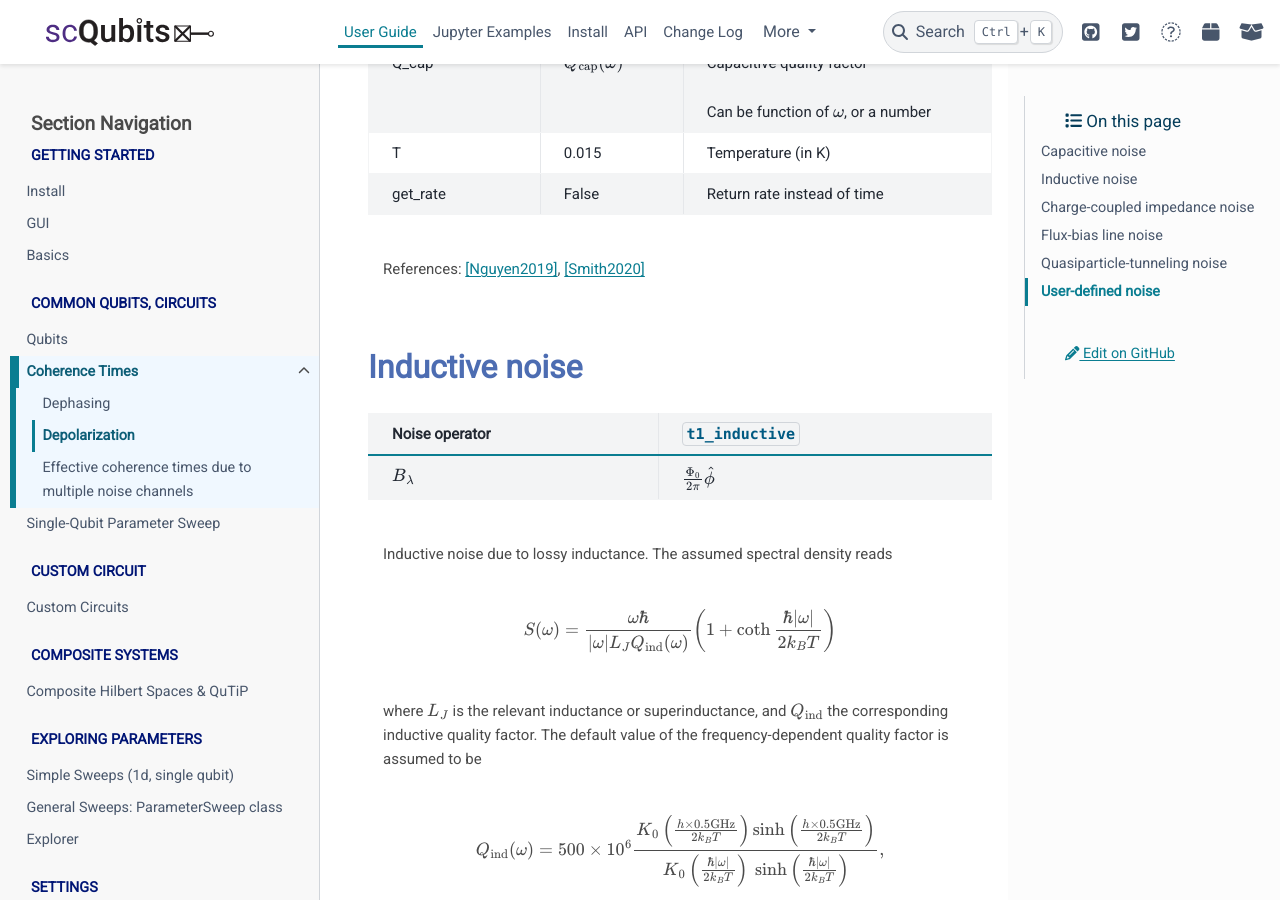
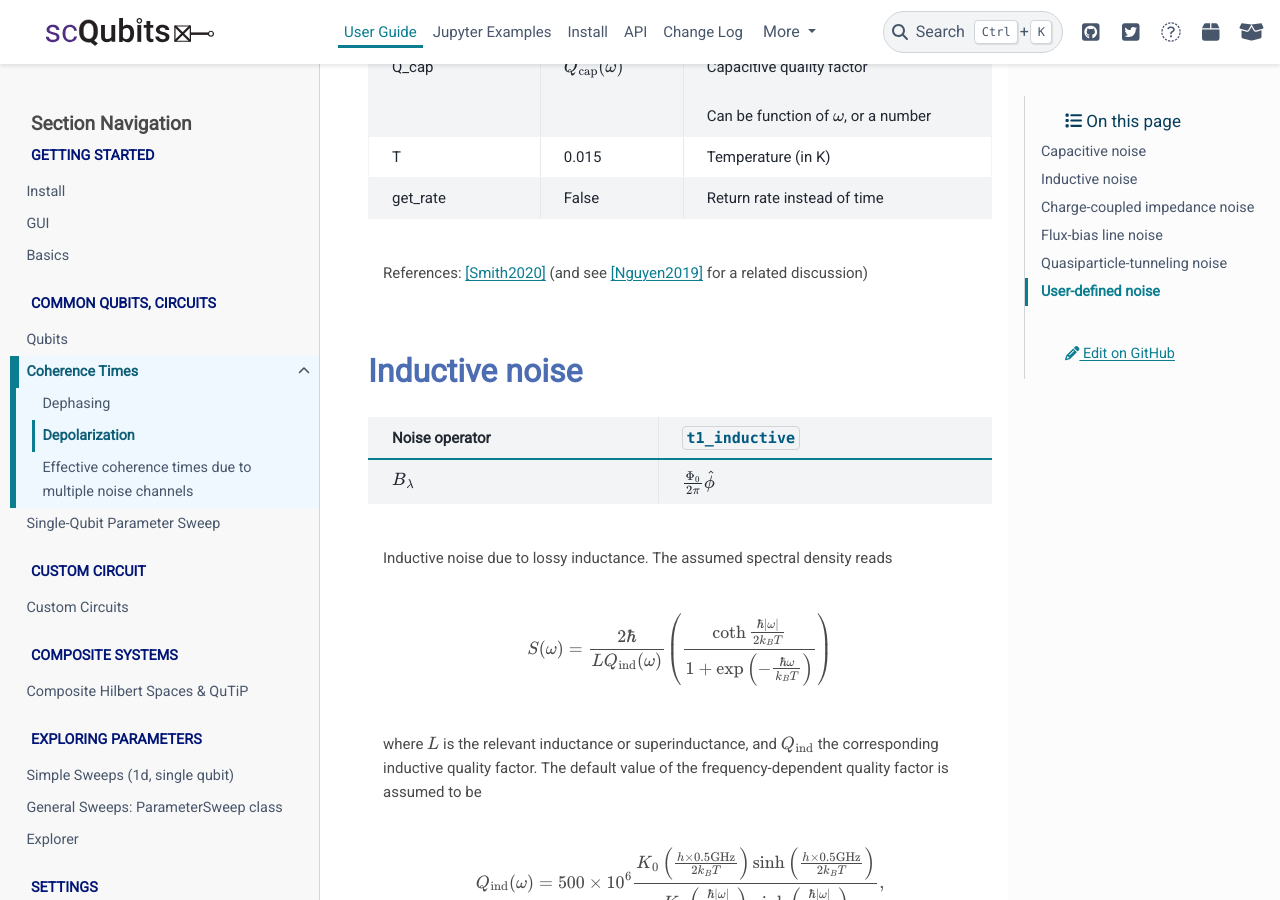
Before and after one commit to scqubits/scqubits-doc, a Sphinx documentation site: the page built from docs/source/guide/noise/depolarization.rst, in a window 1280 px wide and 900 px high, scrolled down 2531 px. Built offline with Sphinx 7.4.7 and the PyData theme 0.15.4, drawn with Linux system fonts in a browser that asks for light colours; pages that are not in the unit, such as notebooks, are missing from menus; some of the changed text lies outside the part shown.

Commit message:
updates to depolarization docs so that euqations look closer to what source code does, cleanup and typo fixes of custom diagonalization docs

```diff
--- a/docs/source/guide/noise/depolarization.rst
+++ b/docs/source/guide/noise/depolarization.rst
@@ -49,9 +49,9 @@ Capacitive noise corresponds to noise coming from a lossy capacitance. The assum
 
 .. math::
 
-    S(\omega) = \frac{\omega \hbar}{|\omega| C_J Q_{\rm cap}(\omega)} \left(1 + \coth \frac{\hbar |\omega|}{2 k_B T} \right)
+    S(\omega) = \frac{2 \hbar}{C Q_{\rm cap}(\omega)} \left(\frac{ \coth \frac{\hbar |\omega|}{2 k_B T}}{1 + \exp\left({-\frac{\hbar \omega}{k_B T}}\right)} \right)
 
-where :math:`C_J` is the relevant capacitance, and :math:`Q_{\rm cap}` the corresponding capacitive quality factor.
+where :math:`C` is the relevant capacitance, and :math:`Q_{\rm cap}` the corresponding capacitive quality factor.
 The default value of the frequency-dependent quality factor is assumed to be
 
 .. math::
@@ -108,7 +106,7 @@ Other parameters that could be used for further customization are:
 +----------------+-----------------------------+------------------------------------------------+
 
 
-References: [Nguyen2019]_, [Smith2020]_
+References: [Smith2020]_ (and see [Nguyen2019]_ for a related discussion)
 
 Inductive noise
 -----------------------
@@ -123,9 +121,9 @@ Inductive noise due to lossy inductance. The assumed spectral density reads
 
 .. math::
 
-    S(\omega) = \frac{\omega \hbar}{|\omega| L_{J} Q_{\rm ind}(\omega)} \left(1 + \coth \frac{\hbar |\omega|}{2 k_B T} \right)
+    S(\omega) = \frac{2 \hbar}{L Q_{\rm ind}(\omega)} \left(\frac{ \coth \frac{\hbar |\omega|}{2 k_B T}}{1 + \exp\left({-\frac{\hbar \omega}{k_B T}}\right)} \right)
 
-where :math:`L_J` is the relevant inductance or superinductance, and :math:`Q_{\rm ind}` the corresponding inductive
+where :math:`L` is the relevant inductance or superinductance, and :math:`Q_{\rm ind}` the corresponding inductive
 quality factor. The default value of the frequency-dependent quality factor is assumed to be
 
 .. math::
```
Also changed, not shown: other parts of docs/source/guide/noise/depolarization.rst (+1 -3 lines), docs/source/guide/settings/ipynb/custom_diagonalization.ipynb.
